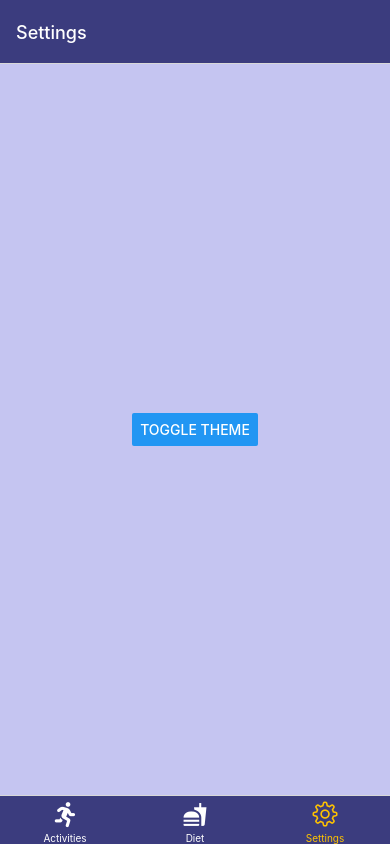
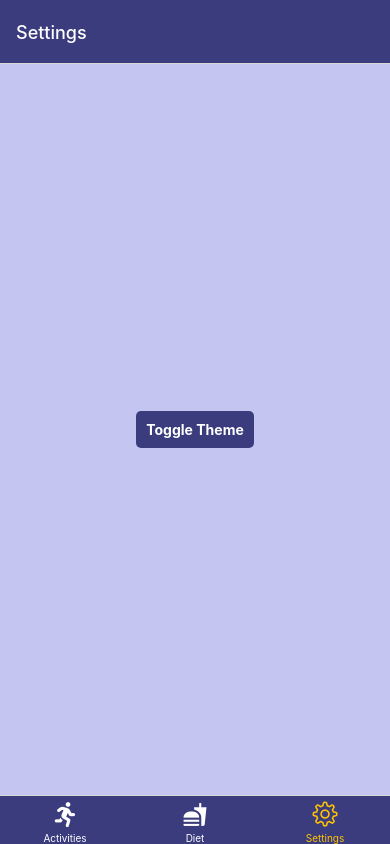
Before and after one commit to saraxixi/CS5520-Assignment-2, a React Native app: screen /SettingsTab in a window 390 px wide. Built offline with nearby package versions, Linux system fonts and the light colour scheme; no server answers; the database is empty.

Commit message:
Refactor Settings.js to use PressableButton for theme toggle

```diff
--- a/screens/Settings.js
+++ b/screens/Settings.js
@@ -2,6 +2,7 @@ import { StyleSheet, Text, View, Button } from 'react-native'
 import React, {useContext} from 'react'
 import { ThemeContext } from '../components/ThemeContext'
 import Styles, { commonStyles } from '../components/Styles'
+import PressableButton from '../components/PressableButton'
 
 export default function Settings() {
   const { theme, toggleTheme } = useContext(ThemeContext)
@@ -9,7 +10,12 @@ export default function Settings() {
   return (
     <View style={theme === 'light' ? commonStyles.lightContainer : commonStyles.darkContainer}>
       <View style={commonStyles.themeButtonContainer}>
-      <Button title="Toggle Theme" onPress={toggleTheme} />
+        <PressableButton
+          pressedFunction={toggleTheme}
+          componentStyles={{backgroundColor: '#3b3c7e', padding: 10}}>
+          <Text style={commonStyles.buttonText}>Toggle Theme</Text>
+        </PressableButton>
+      {/* <Button title="Toggle Theme" onPress={toggleTheme} /> */}
       </View>
     </View>
   )
```
